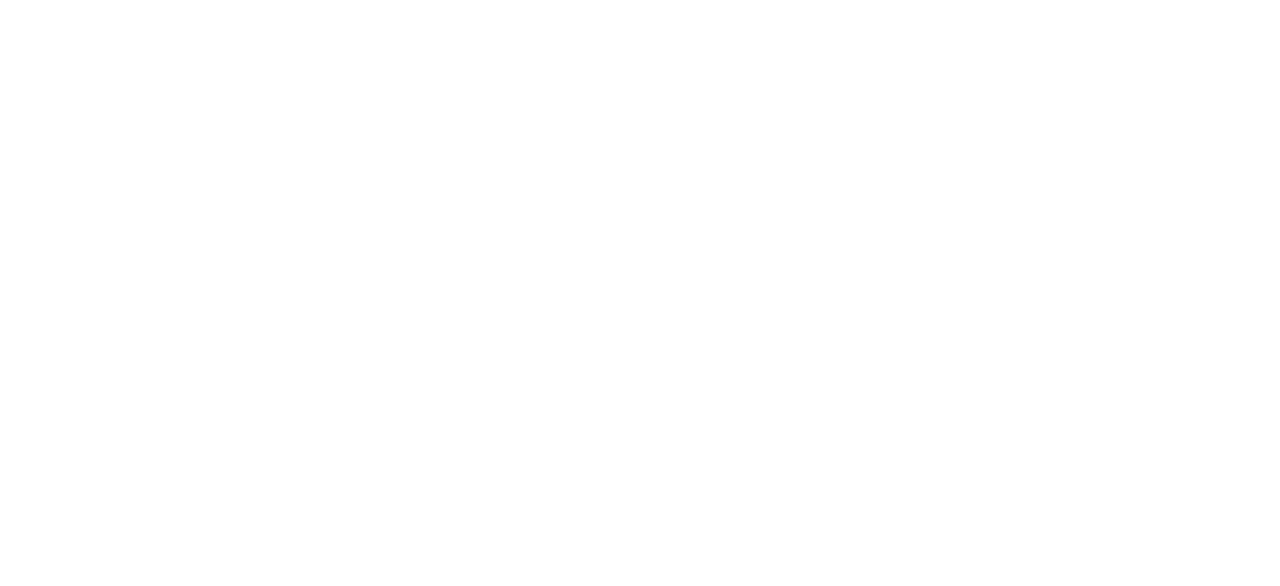
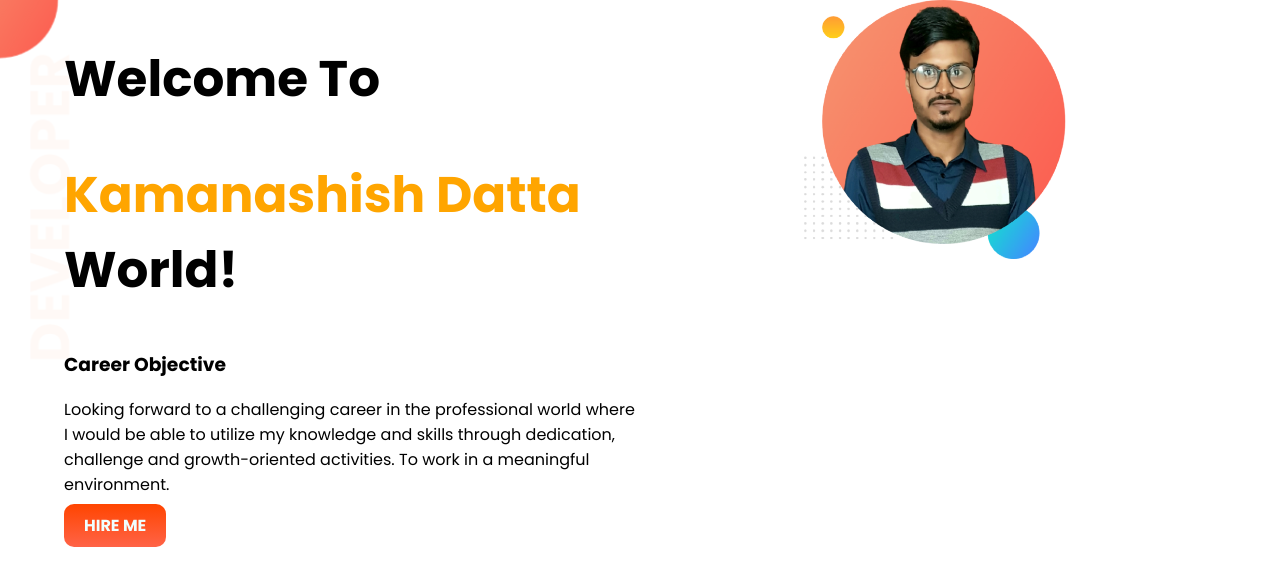
Before and after one commit to kashishdipro/hero-portfolio, a plain HTML site: page index.html in a window 1280 px wide. Drawn offline with Linux system fonts and the light colour scheme.

Commit message:
second commit

```diff
--- a/index.html
+++ b/index.html
@@ -5,9 +5,23 @@
     <meta http-equiv="X-UA-Compatible" content="IE=edge">
     <meta name="viewport" content="width=device-width, initial-scale=1.0">
     <title>Kashish Portfolio</title>
+    <link rel="preconnect" href="https://fonts.googleapis.com">
+    <link rel="preconnect" href="https://fonts.gstatic.com" crossorigin>
+    <link href="https://fonts.googleapis.com/css2?family=Poppins:wght@400;700&display=swap" rel="stylesheet">
     <link rel="stylesheet" href="style.css">
 </head>
 <body>
-
+    <section class="top-banner">
+        <div class="container">
+            <h1>Welcome To</h1>
+            <h1><span class="kashish">Kamanashish Datta</span> World!</h1>
+            <h3>Career Objective</h3>
+            <p>Looking forward to a challenging career in the professional world where I would be able to utilize my knowledge and skills through dedication, challenge and growth-oriented activities. To work in a meaningful environment.</p>
+            <a class="hire-btn" href="https://www.linkedin.com/in/kamanashish-datta" target="_blank">HIRE ME</a>
+        </div>
+        <div class="container">
+            <img src="./images/kashish.png" alt="kashish-pic">
+        </div>
+    </section>
 </body>
 </html>
--- a/style.css
+++ b/style.css
@@ -0,0 +1,32 @@
+body{
+    font-family: 'Poppins', sans-serif;
+    margin: 0;
+}
+h1{
+    font-size: 50px;
+}
+.kashish{
+    color: orange;
+}
+section{
+    display: flex;
+}
+.container{
+    width: 50%;
+    padding-left: 5%;
+}
+.container img{
+    width: 80%;
+}
+.hire-btn{
+    text-decoration: none;
+    background-image: linear-gradient(orangered, tomato);
+    padding: 10px 20px;
+    color: azure;
+    font-weight: 700;
+    border-radius: 10px;
+}
+.top-banner{
+    background-image: url(./images/top-banner.png);
+    background-repeat: no-repeat;
+}
```
Also changed, not shown: images/dream-bg.png (added), images/exp-bg.png (added), images/kashish.png (added), images/kashish2.png (added), images/my-bg.png (added), images/my-bg2.png (added), images/top-banner.png (added), 7 other files.
